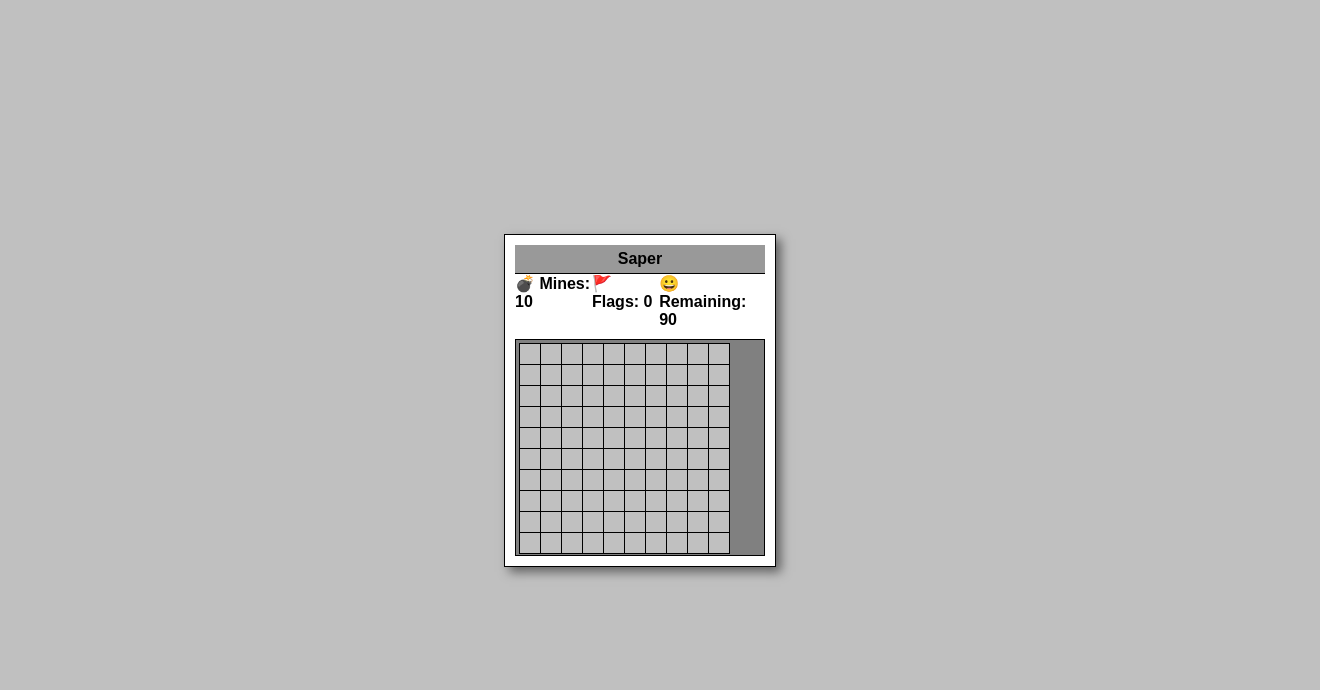
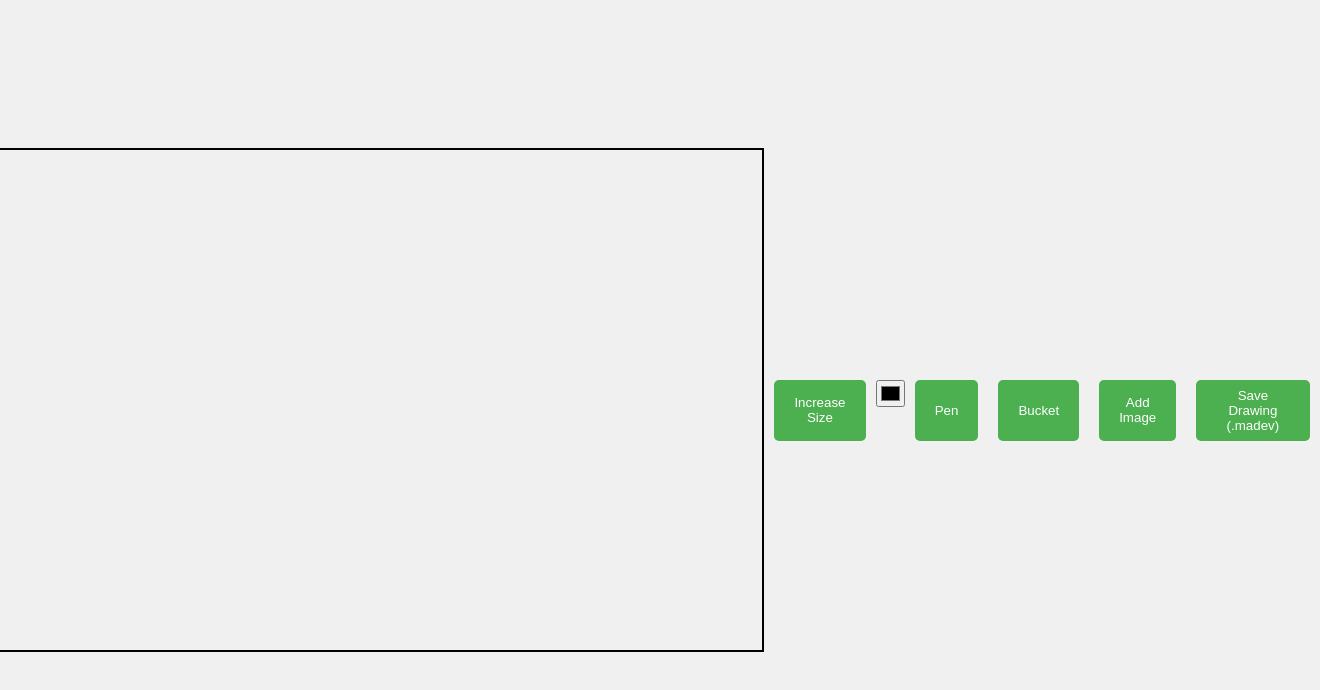
Before and after one commit to MaselkoDEV/SimpleGAMES, a plain HTML site: page saper.html in a window 1280 px wide. Shown: the whole page, 1320 px wide, since content can reach past the window. Drawn offline with Linux system fonts and the light colour scheme.

Commit message:
Update saper.html

```diff
--- a/saper.html
+++ b/saper.html
@@ -3,7 +3,7 @@
 <head>
     <meta charset="UTF-8">
     <meta name="viewport" content="width=device-width, initial-scale=1.0">
-    <title>Saper</title>
+    <title>My Paint</title>
     <style>
         body {
             font-family: Arial, sans-serif;
@@ -12,175 +12,95 @@
             align-items: center;
             height: 100vh;
             margin: 0;
-            background-color: #c0c0c0;
+            background-color: #f0f0f0;
         }
-        .window {
-            border: 1px solid #000;
-            background-color: #fff;
-            box-shadow: 5px 5px 10px rgba(0, 0, 0, 0.5);
-            width: 250px;
-            padding: 10px;
-            position: relative;
+        canvas {
+            border: 2px solid #000;
+            cursor: crosshair;
         }
-        .window-header {
-            background-color: #999;
-            padding: 5px;
-            text-align: center;
-            font-weight: bold;
-            border-bottom: 1px solid #000;
-        }
-        .game-info {
-            display: flex;
-            justify-content: space-between;
-            margin-bottom: 10px;
-        }
-        .game-info-item {
-            font-weight: bold;
-        }
-        .board {
-            display: grid;
-            grid-template-columns: repeat(10, 20px);
-            grid-template-rows: repeat(10, 20px);
-            gap: 1px;
-            border: 1px solid #000;
-            background-color: #808080;
-            padding: 3px;
-        }
-        .cell {
-            width: 20px;
-            height: 20px;
-            border: 1px solid #000;
-            background-color: #c0c0c0;
-            text-align: center;
-            line-height: 20px;
-            cursor: pointer;
-            position: relative;
-        }
-        .cell.revealed {
-            background-color: #ccc;
-            cursor: default;
-        }
-        .cell.revealed.bomb {
-            background-color: #ccc;
-        }
-        .cell.flagged::after {
-            content: '🚩';
-            position: absolute;
-            top: 0;
-            left: 0;
-            width: 100%;
-            height: 100%;
+        .controls {
             display: flex;
             justify-content: center;
-            align-items: center;
+            margin-top: 20px;
         }
-        .victory-overlay {
-            position: absolute;
-            top: 0;
-            left: 0;
-            width: 100%;
-            height: 100%;
-            background-color: rgba(0, 0, 0, 0.5);
-            display: flex;
-            justify-content: center;
-            align-items: center;
-            font-size: 48px;
-            color: #fff;
-            z-index: 100;
-            display: none;
+        .btn {
+            padding: 8px 20px;
+            margin: 0 10px;
+            background-color: #4CAF50;
+            color: white;
+            border: none;
+            cursor: pointer;
+            border-radius: 5px;
+            transition: background-color 0.3s ease;
+        }
+        .btn:hover {
+            background-color: #45a049;
         }
     </style>
 </head>
 <body>
-    <div class="window">
-        <div class="window-header">Saper</div>
-        <div class="game-info">
-            <div class="game-info-item">💣 Mines: <span id="mines-counter">10</span></div>
-            <div class="game-info-item">🚩 Flags: <span id="flags-counter">0</span></div>
-            <div class="game-info-item">😀 Remaining: <span id="remaining-counter">90</span></div>
-        </div>
-        <div class="board">
-            <!-- Plansza zostanie utworzona przez JavaScript -->
-        </div>
+    <canvas id="paintCanvas" width="800" height="500"></canvas>
+    <div class="controls">
+        <button class="btn" onclick="increaseCanvasSize()">Increase Size</button>
+        <input type="color" id="colorPicker">
+        <button class="btn" onclick="draw()">Pen</button>
+        <button class="btn" onclick="fill()">Bucket</button>
+        <button class="btn" onclick="addImage()">Add Image</button>
+        <button class="btn" onclick="saveDrawing()">Save Drawing (.madev)</button>
     </div>
-    <div class="victory-overlay" id="victory-overlay">😎</div>
 
     <script>
-        const board = document.querySelector('.board');
-        const minesCounter = document.getElementById('mines-counter');
-        const flagsCounter = document.getElementById('flags-counter');
-        const remainingCounter = document.getElementById('remaining-counter');
-        const victoryOverlay = document.getElementById('victory-overlay');
-        const size = 10; // rozmiar planszy
-        const bombs = 10; // ilość min
-        let revealedCount = 0;
-        let flaggedCount = 0;
+        const canvas = document.getElementById('paintCanvas');
+        const ctx = canvas.getContext('2d');
+        let isDrawing = false;
 
-        // Funkcja losująca liczby od 0 do max (bez max)
-        function getRandomInt(max) {
-            return Math.floor(Math.random() * max);
+        function draw() {
+            canvas.addEventListener('mousedown', startDrawing);
+            canvas.addEventListener('mousemove', drawLine);
+            canvas.addEventListener('mouseup', stopDrawing);
         }
 
-        // Tworzenie planszy
-        for (let i = 0; i < size; i++) {
-            for (let j = 0; j < size; j++) {
-                const cell = document.createElement('div');
-                cell.classList.add('cell');
-                cell.dataset.row = i;
-                cell.dataset.col = j;
-                cell.addEventListener('click', revealCell);
-                cell.addEventListener('contextmenu', flagCell);
-                board.appendChild(cell);
+        function startDrawing(e) {
+            isDrawing = true;
+            ctx.beginPath();
+            ctx.moveTo(e.clientX - canvas.offsetLeft, e.clientY - canvas.offsetTop);
+        }
+
+        function drawLine(e) {
+            if (isDrawing) {
+                ctx.lineTo(e.clientX - canvas.offsetLeft, e.clientY - canvas.offsetTop);
+                ctx.stroke();
             }
         }
 
-        // Umieszczanie bomb na planszy
-        const bombCells = new Set();
-        while (bombCells.size < bombs) {
-            const row = getRandomInt(size);
-            const col = getRandomInt(size);
-            bombCells.add(`${row},${col}`);
+        function stopDrawing() {
+            isDrawing = false;
+            ctx.closePath();
         }
 
-        function revealCell(e) {
-            const cell = e.target;
-            if (!cell.classList.contains('revealed') && !cell.classList.contains('flagged')) {
-                const row = parseInt(cell.dataset.row);
-                const col = parseInt(cell.dataset.col);
-                if (bombCells.has(`${row},${col}`)) {
-                    cell.classList.add('bomb');
-                    alert('Game Over!');
-                    window.location.href = 'index.html'; // Po przegranej przenosimy gracza do strony głównej
-                } else {
-                    cell.classList.add('revealed');
-                    revealedCount++;
-                    remainingCounter.textContent = 100 - revealedCount;
-                }
-            }
-            checkVictory();
+        function fill() {
+            const color = document.getElementById('colorPicker').value;
+            ctx.fillStyle = color;
+            ctx.fillRect(0, 0, canvas.width, canvas.height);
         }
 
-        function flagCell(e) {
-            e.preventDefault();
-            const cell = e.target;
-            if (!cell.classList.contains('revealed')) {
-                if (cell.classList.contains('flagged')) {
-                    cell.classList.remove('flagged');
-                    flaggedCount--;
-                    flagsCounter.textContent = flaggedCount;
-                } else {
-                    cell.classList.add('flagged');
-                    flaggedCount++;
-                    flagsCounter.textContent = flaggedCount;
-                }
-            }
-            checkVictory();
+        function increaseCanvasSize() {
+            canvas.width *= 2;
+            canvas.height *= 2;
         }
 
-        function checkVictory() {
-            if (flaggedCount === bombs && revealedCount === (size * size) - bombs) {
-                victoryOverlay.style.display = 'flex';
-            }
+        function addImage() {
+            const img = new Image();
+            img.onload = function() {
+                ctx.drawImage(img, 0, 0);
+            };
+            img.src = 'example.jpg'; // Zmień na ścieżkę do żądanego obrazka
+        }
+
+        function saveDrawing() {
+            const dataURL = canvas.toDataURL(); // Pobierz dane obrazu w formacie base64
+            // Tutaj możesz wykonać operacje na danych obrazu, np. zapis do pliku .madev
+            alert('Drawing saved as .madev file!');
         }
     </script>
 </body>
```
